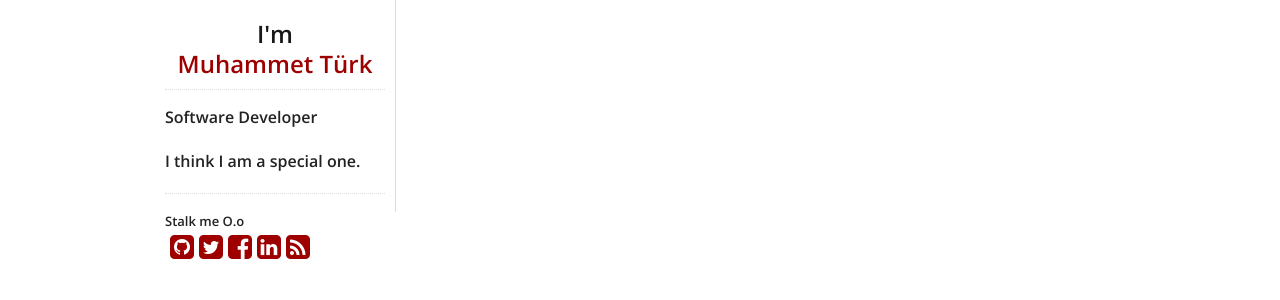
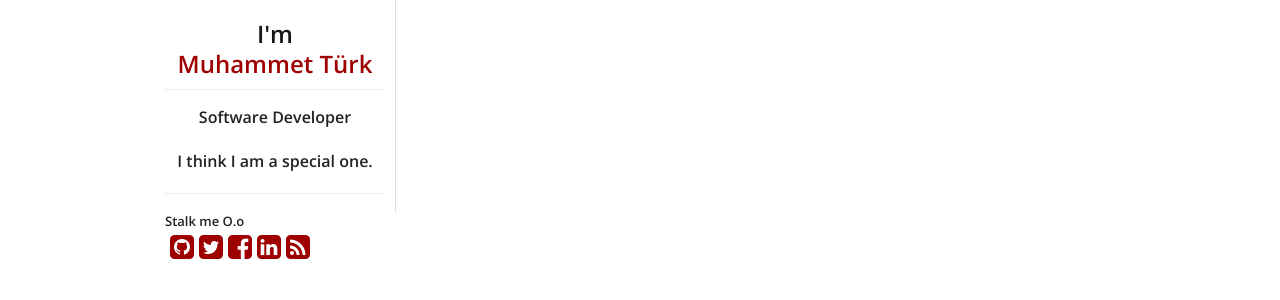
Before and after one commit to mturk111/mturk111.github.io, a Jekyll site: the page built from index.html, in a window 1280 px wide. Shown: the part 239-539 px from the top of the page. Built offline with Jekyll 4.4.1, drawn with Linux system fonts in a browser that asks for light colours; nearby versions of some CDN libraries.

Commit message:
Update sidebar.html

```diff
--- a/_includes/sidebar.html
+++ b/_includes/sidebar.html
@@ -6,8 +6,8 @@
   <h2>I'm </br>
   <a href="/">{{ site.data.theme.name }}</a></h2>
   <div id="bio">
-    <p>Software Developer</p>
-    <p>
+    <p style="text-align: center;">Software Developer</p>
+    <p style="text-align: center;">
       I think I am a special one.
     </p>
   </div>
```
